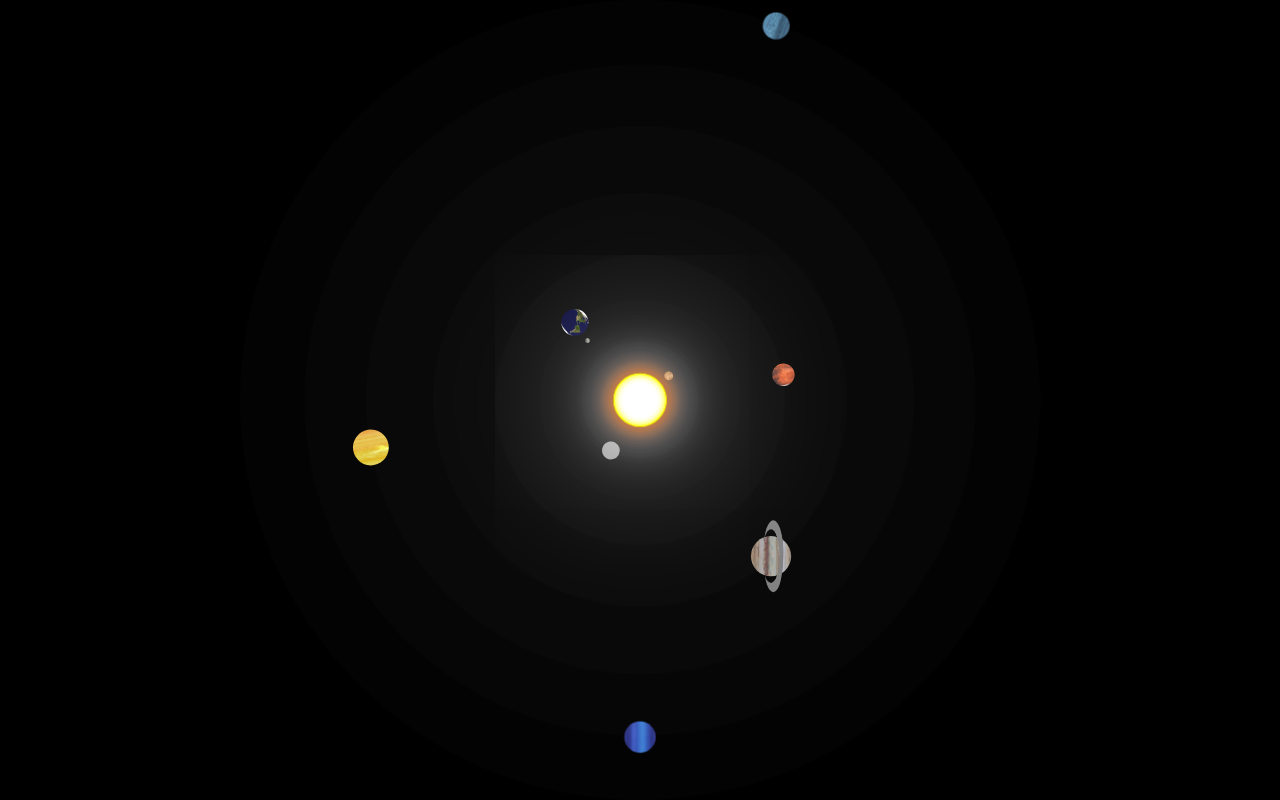
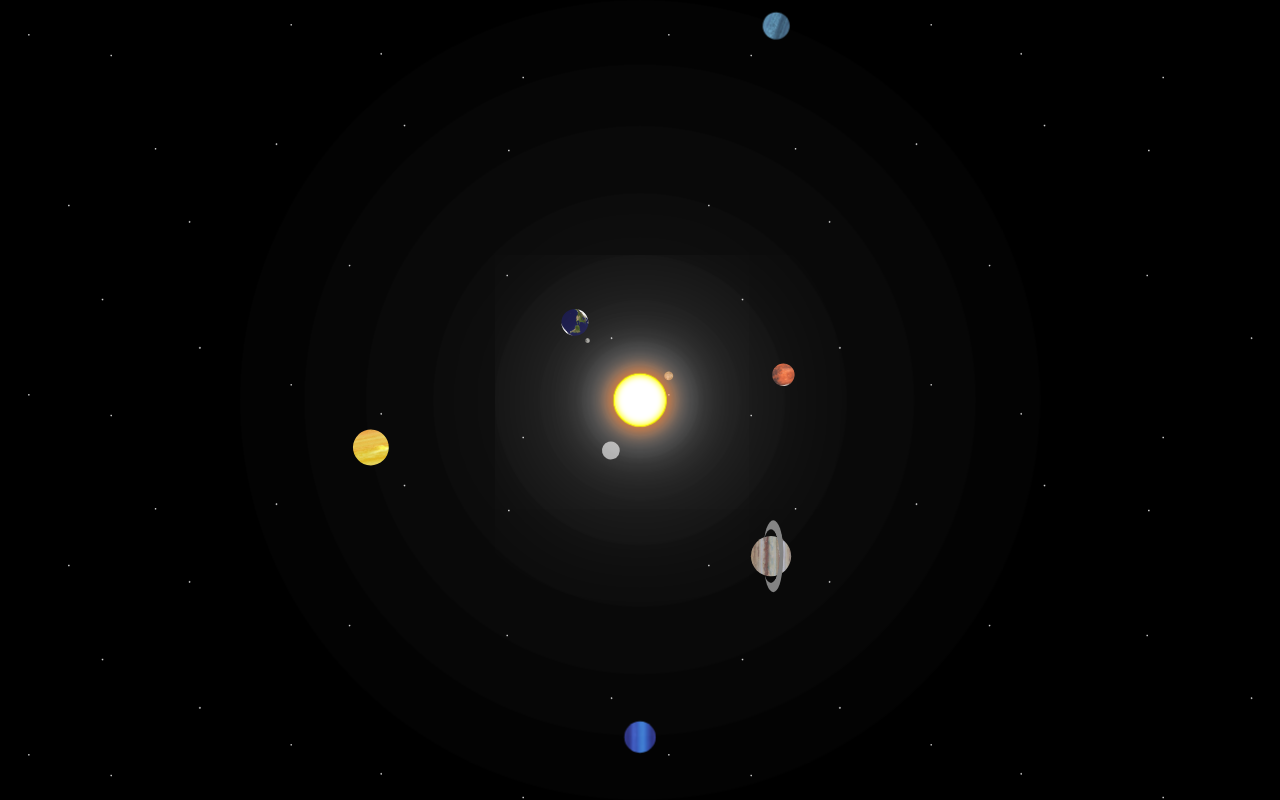
Before and after one commit to JuanKaue1/System-solar, a plain HTML site: page index.html in a window 1280 px wide. Drawn offline with Linux system fonts and the light colour scheme; grey boxes are pictures that could not be loaded; files whose address does not match are found by name.

Commit message:
Update style.css

```diff
--- a/assets/css/style.css
+++ b/assets/css/style.css
@@ -13,7 +13,7 @@ body {
     margin: auto;
     position: fixed;
     z-index: 99;
-    background-image: url(./assets/img/space.png);
+    background-image: url(/assets/img/space.png);
     background-size: 50%;
     transform: scale(.7);
 }
```
